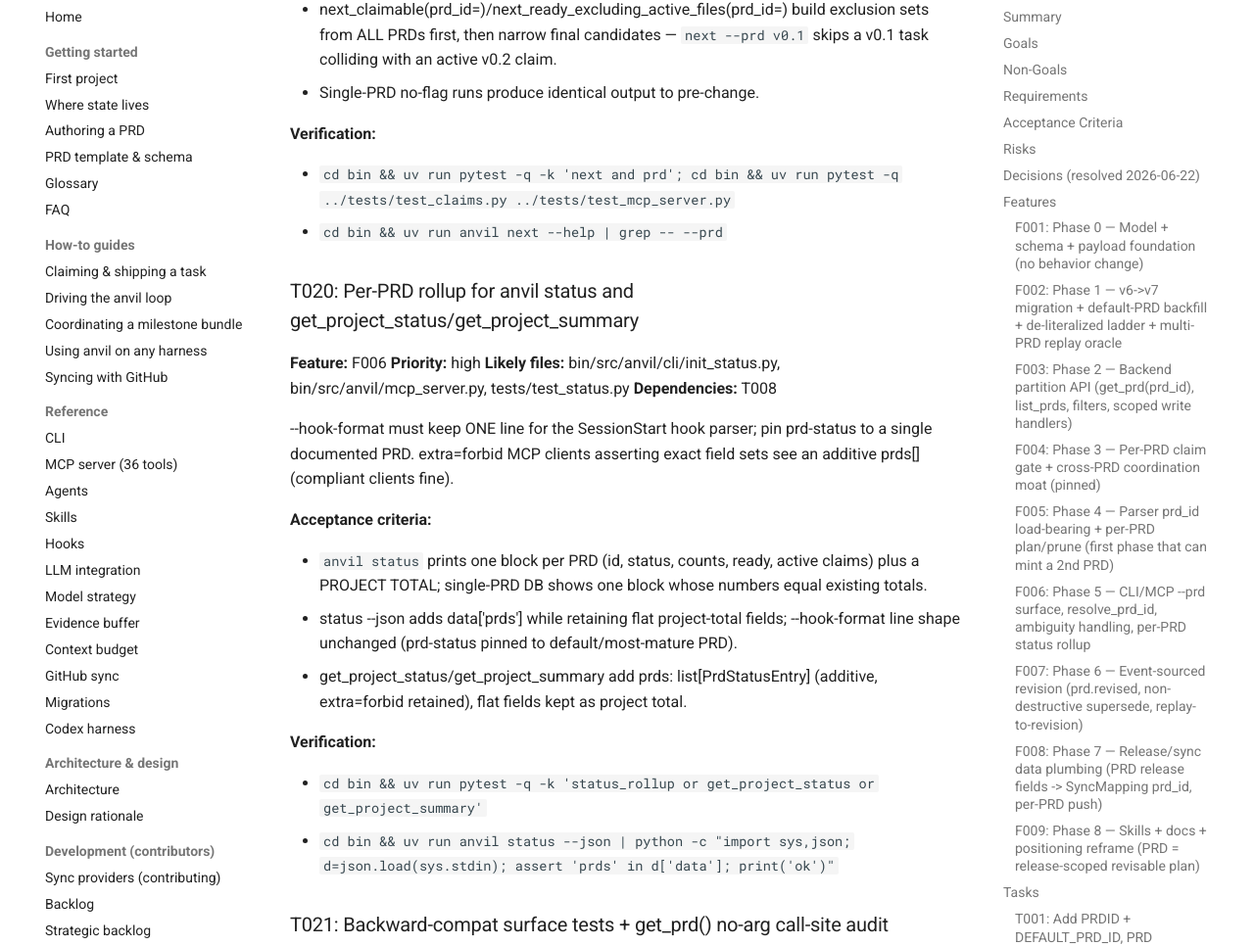
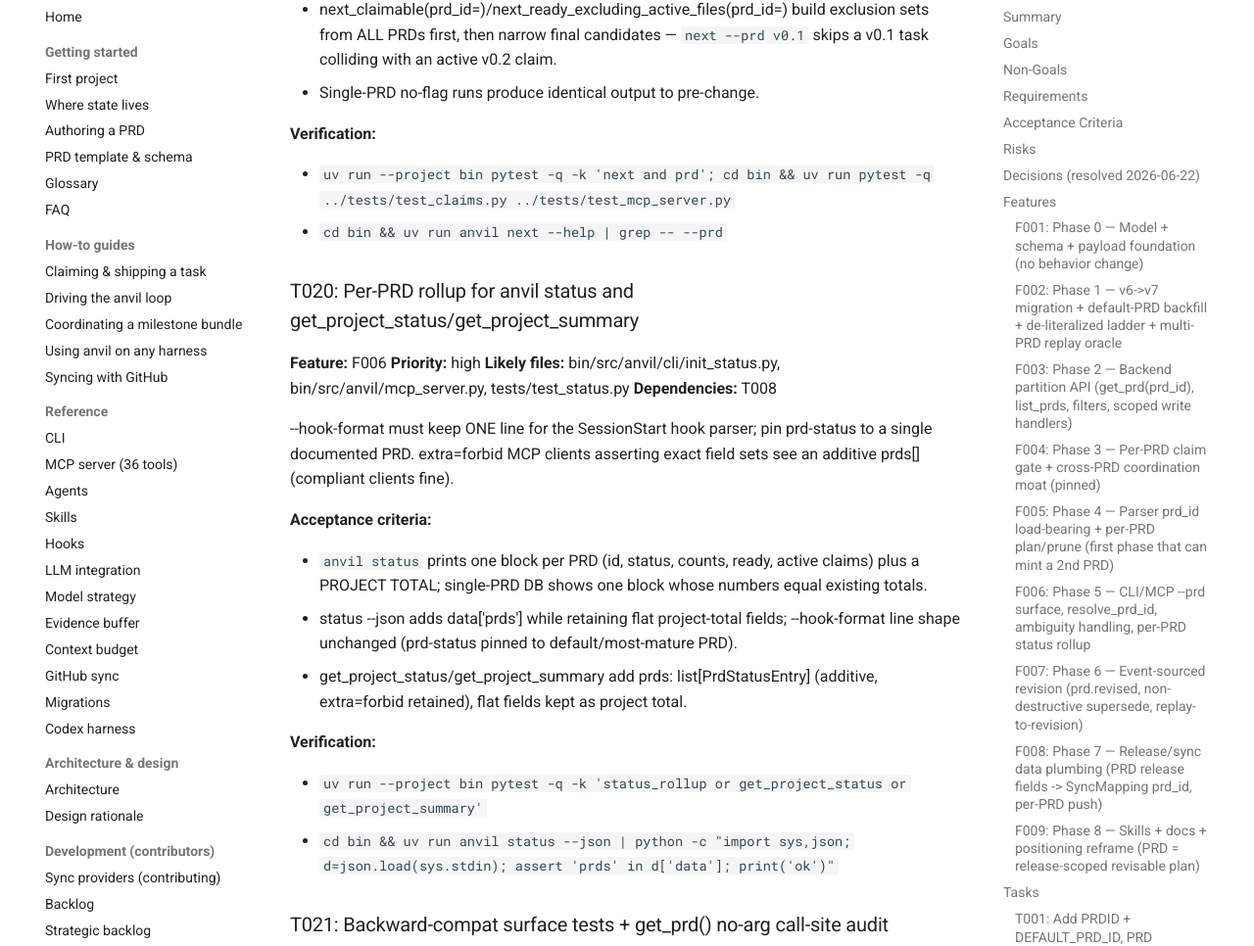
Before and after one commit to fakoli/anvil, an MkDocs documentation site: the page built from docs/backlog/multi-prd-revisable.prd.md, in a window 1280 px wide and 1400 px high, scrolled down 18503 px. Shown: the part 91-1057 px from the top of the window at 98% size. Built offline with MkDocs 1.6.1 and Material for MkDocs 9.7.7, drawn with Linux system fonts in a browser that asks for light colours; comment, search, counter and statistics services are not loaded; some of the changed text lies outside the part shown.

Commit message:
docs: keep filtered pytest commands rooted

```diff
--- a/docs/backlog/multi-prd-revisable.prd.md
+++ b/docs/backlog/multi-prd-revisable.prd.md
@@ -231,7 +231,7 @@
 **Verification:**
 
 - `cd bin && uv run pytest -q ../tests/test_sqlite.py -k 'migrat or v6 or v7'`
-- `cd bin && uv run pytest -q -k 'migration and (sync or prd or default)'`
+- `uv run --project bin pytest -q -k 'migration and (sync or prd or default)'`
 
 ### T005: De-literalize the SCHEMA_VERSION migration gate into an ordered _MIGRATIONS ladder
 
@@ -373,7 +373,7 @@
 **Verification:**
 
 - `cd bin && uv run pytest -q ../tests/test_claims.py ../tests/test_transitions.py`
-- `cd bin && uv run pytest -q -k 'per_prd_gate or owning_prd'`
+- `uv run --project bin pytest -q -k 'per_prd_gate or owning_prd'`
 
 ### T012: Collapse the duplicated MCP claim gate onto ClaimManager
 
@@ -392,7 +392,7 @@
 
 **Verification:**
 
-- `cd bin && uv run pytest -q -k 'mcp and claim'`
+- `uv run --project bin pytest -q -k 'mcp and claim'`
 - `cd bin && uv run pytest -q ../tests/test_mcp_server.py`
 
 ### T013: Pin cross-PRD coordination: conflict groups, active claims, and stale reaper span all PRDs
@@ -415,7 +415,7 @@
 **Verification:**
 
 - `cd bin && uv run pytest -q ../tests/test_inference.py ../tests/test_claims.py`
-- `cd bin && uv run pytest -q -k cross_prd`
+- `uv run --project bin pytest -q -k cross_prd`
 
 ### T014: v6->v7 gate-equivalence test: migrated single-PRD DB keeps identical claimability
 
@@ -434,7 +434,7 @@
 
 **Verification:**
 
-- `cd bin && uv run pytest -q -k 'migration and (gate or claim)'`
+- `uv run --project bin pytest -q -k 'migration and (gate or claim)'`
 - `cd bin && uv run pytest -q ../tests/test_replay.py`
 
 ### T015: Make parse_prd prd_id load-bearing with PRD-prefixed auto ids (bare for default) + Release field round-trip
@@ -517,7 +517,7 @@
 
 **Verification:**
 
-- `cd bin && uv run pytest -q -k 'resolve_prd_id or anvil_prd_env'`
+- `uv run --project bin pytest -q -k 'resolve_prd_id or anvil_prd_env'`
 - `cd bin && uv run python -c "from anvil.cli._helpers import resolve_prd_id, PRD_OPTION; print('ok')"`
 
 ### T019: Thread --prd/prd_id through prd parse/review, plan, score, list, show, packet, next (CLI + MCP)
@@ -538,7 +538,7 @@
 
 **Verification:**
 
-- `cd bin && uv run pytest -q -k 'next and prd'; cd bin && uv run pytest -q ../tests/test_claims.py ../tests/test_mcp_server.py`
+- `uv run --project bin pytest -q -k 'next and prd'; cd bin && uv run pytest -q ../tests/test_claims.py ../tests/test_mcp_server.py`
 - `cd bin && uv run anvil next --help | grep -- --prd`
 
 ### T020: Per-PRD rollup for anvil status and get_project_status/get_project_summary
@@ -558,7 +558,7 @@
 
 **Verification:**
 
-- `cd bin && uv run pytest -q -k 'status_rollup or get_project_status or get_project_summary'`
+- `uv run --project bin pytest -q -k 'status_rollup or get_project_status or get_project_summary'`
 - `cd bin && uv run anvil status --json | python -c "import sys,json; d=json.load(sys.stdin); assert 'prds' in d['data']; print('ok')"`
 
 ### T021: Backward-compat surface tests + get_prd() no-arg call-site audit
@@ -578,7 +578,7 @@
 
 **Verification:**
 
-- `cd bin && uv run pytest -q -k 'single_prd_backcompat or prd_ambiguity or anvil_prd_env'`
+- `uv run --project bin pytest -q -k 'single_prd_backcompat or prd_ambiguity or anvil_prd_env'`
 - `cd bin && grep -rn 'get_prd()' src/anvil/ | wc -l`
 
 ### T022: Add PRD.revision + Requirement lineage model fields + PrdRevisedPayload
@@ -680,7 +680,7 @@
 
 **Verification:**
 
-- `cd bin && uv run pytest -q -k 'sync_mapping or sync and (push or replay or mapping)'`
+- `uv run --project bin pytest -q -k 'sync_mapping or sync and (push or replay or mapping)'`
 - `cd bin && uv run python -c "from anvil.state.models import SyncMapping; import datetime as d; m=SyncMapping(task_id='t1', external_system='github_issues', external_id='1', last_synced_at=d.datetime.now(d.timezone.utc)); assert m.entity_kind=='task'; print('ok')"`
 
 ### T027: Per-PRD sync push scoping in the CLI + prd_id stamped on mappings
@@ -700,7 +700,7 @@
 
 **Verification:**
 
-- `cd bin && uv run pytest -q -k 'sync and (prd or scope or dispatch or push)'`
+- `uv run --project bin pytest -q -k 'sync and (prd or scope or dispatch or push)'`
 - `cd bin && uv run anvil sync --help`
 
 ### T028: Attribute reconciliation sync discrepancies to a PRD
@@ -720,7 +720,7 @@
 
 **Verification:**
 
-- `cd bin && uv run pytest -q -k 'recon or drift or missing_sync'`
+- `uv run --project bin pytest -q -k 'recon or drift or missing_sync'`
 
 ### T029: DEFERRED placeholder: ensure_release_group Protocol + GitHub milestone client (tracked, not implemented this release)
 
```
